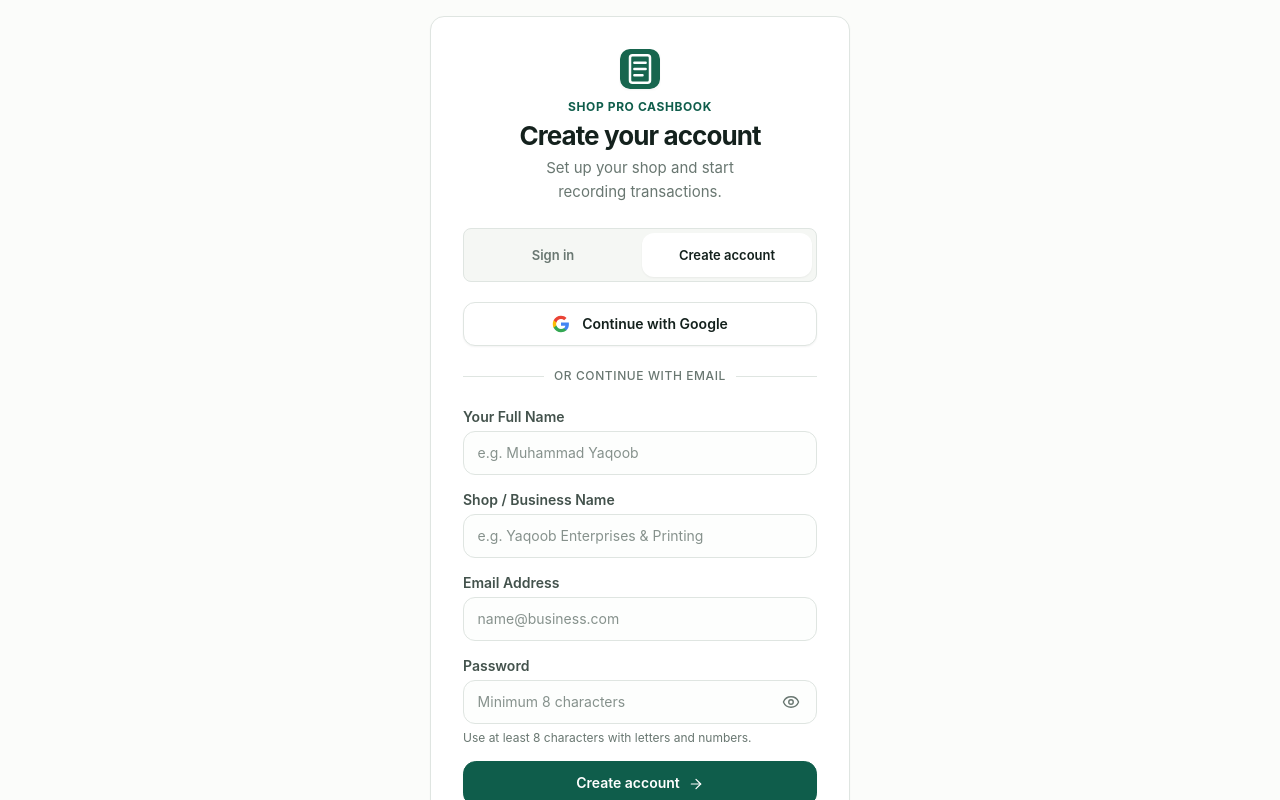
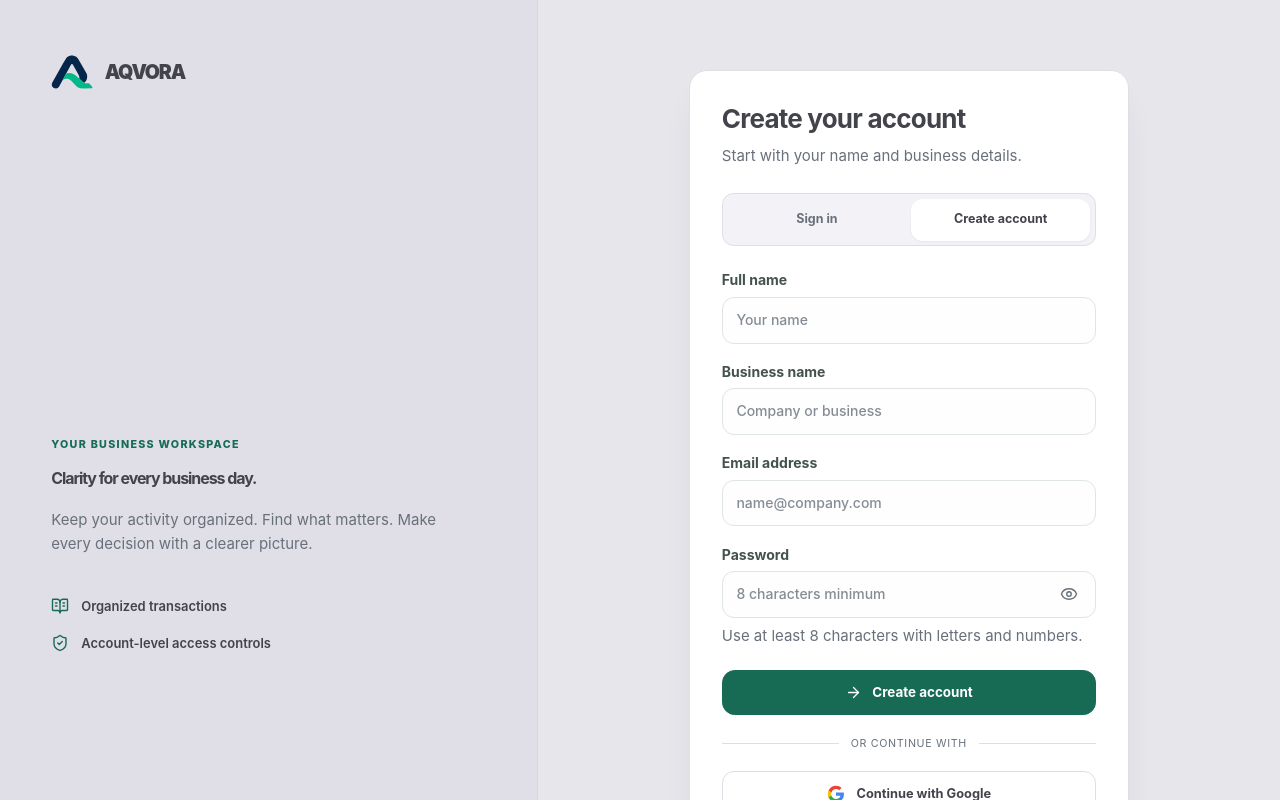
Before and after one commit to yaqoobenterprises/Shop-Pro-Launch, a React (Vite) app: page / in a window 1280 px wide. Both pictures are taken after a click on the button "Create your account". Shown: the top 800 px of the page. Built offline with nearby package versions, Linux system fonts and the light colour scheme; no server answers.

Commit message:
feat(auth): rebuild sign-in signup recovery forms with compact validated AQVORA UX

```diff
--- a/src/components/auth/LockScreen.tsx
+++ b/src/components/auth/LockScreen.tsx
@@ -16,6 +16,7 @@ import { useAuth } from "../../context/AuthContext";
 import { UserAvatar } from "../common/UserAvatar";
 import { getProfileDisplayName } from "../../lib/profileDisplay";
 import { useI18n } from "../../i18n";
+import { AuthFrame } from "./AuthFrame";
 
 const fieldClass =
   "w-full h-11 rounded-lg border border-border-standard bg-surface-bright px-3.5 text-sm outline-none transition placeholder:text-text-muted focus:border-primary focus:ring-2 focus:ring-primary/15";
@@ -29,10 +30,12 @@ const fieldClass =
  */
 export interface AuthScreenProps {
   initialMode?: "signIn" | "signUp" | "forgotPassword";
+  onBack?: () => void;
 }
 
 export const AuthScreen: React.FC<AuthScreenProps> = ({
   initialMode = "signIn",
+  onBack,
 }) => {
   const {
     signIn,
@@ -478,371 +481,161 @@ export const AuthScreen: React.FC<AuthScreenProps> = ({
   }
 
   return (
-    <div className="auth-screen flex min-h-dvh w-full items-center justify-center bg-surface p-4 font-sans text-on-surface">
-      <main className="auth-card w-full max-w-[420px] rounded-xl border border-border-standard bg-surface-bright p-6 shadow-level-2 sm:p-8">
-        {/* Header Branding */}
-        <div className="mb-6 flex flex-col items-center text-center">
-          <img
-            src="/assets/logo.svg"
-            alt="Shop Pro"
-            className="mb-2 h-10 w-10 rounded-lg shadow-xs"
-          />
-          <p className="text-[11px] font-bold uppercase tracking-wider text-primary">
-            Shop Pro Cashbook
+    <AuthFrame onBack={onBack}>
+      <main className="auth-card aq-auth__card">
+        <header className="aq-auth__heading">
+          <h1>{mode === "signIn" ? "Welcome back" : mode === "signUp" ? "Create your account" : "Reset your password"}</h1>
+          <p>
+            {mode === "signIn" ? "Sign in to continue to your business workspace."
+              : mode === "signUp" ? "Start with your name and business details."
+                : "We'll email you a link to reset your password."}
           </p>
-          <h1 className="mt-1 text-xl font-bold tracking-tight text-on-surface">
-            {mode === "signIn" ?
-              "Welcome back"
-            : mode === "signUp" ?
-              "Create your account"
-            : "Reset your password"}
-          </h1>
-          <p className="mt-1 max-w-[300px] text-xs text-text-muted">
-            {mode === "signIn" ?
-              "Sign in to access your shop ledger and accounts."
-            : mode === "signUp" ?
-              "Set up your shop and start recording transactions."
-            : "Enter your registered email to receive reset instructions"}
-          </p>
-        </div>
+        </header>
 
-        {/* Mode Selector Tabs (Sign In / Sign Up) */}
         {mode !== "forgotPassword" && (
-          <div className="auth-mode-tabs mb-5 grid grid-cols-2 gap-1 rounded-lg border border-border-standard bg-surface p-1">
-            <button
-              type="button"
-              onClick={() => {
-                setMode("signIn");
-                setFeedback(null);
-              }}
-              className={`auth-mode-tab flex h-11 items-center justify-center rounded-md text-xs font-semibold transition cursor-pointer ${
-                mode === "signIn" ?
-                  "bg-surface-bright text-on-surface shadow-xs"
-                : "text-text-muted hover:text-on-surface"
-              }`}
-            >
-              Sign in
-            </button>
-            <button
-              type="button"
-              onClick={() => {
-                setMode("signUp");
-                setFeedback(null);
-              }}
-              className={`auth-mode-tab flex h-11 items-center justify-center rounded-md text-xs font-semibold transition cursor-pointer ${
-                mode === "signUp" ?
-                  "bg-surface-bright text-on-surface shadow-xs"
-                : "text-text-muted hover:text-on-surface"
-              }`}
-            >
-              Create account
-            </button>
-          </div>
+          <nav className="aq-auth__switch" aria-label="Account access">
+            <button type="button" aria-current={mode === "signIn" ? "page" : undefined} disabled={isSubmitting || isGoogleLoading}
+              onClick={() => { setMode("signIn"); setFeedback(null); }}>Sign in</button>
+            <button type="button" aria-current={mode === "signUp" ? "page" : undefined} disabled={isSubmitting || isGoogleLoading}
+              onClick={() => { setMode("signUp"); setFeedback(null); }}>Create account</button>
+          </nav>
         )}
 
-        {/* Google Single Sign-On Button */}
-        {mode !== "forgotPassword" && (
+        <form onSubmit={handleSubmit} className="aq-auth__form">
+          <div className="aq-auth__fields">
+            {mode === "signUp" && (
               <>
-            <button
-              type="button"
-              onClick={handleGoogleSignIn}
-              disabled={isSubmitting || isGoogleLoading}
-              className="flex h-11 w-full items-center justify-center gap-3 rounded-lg border border-border-standard bg-surface-bright text-sm font-semibold text-on-surface shadow-xs transition hover:border-outline-variant hover:bg-surface disabled:opacity-60 cursor-pointer"
-            >
-              {isGoogleLoading ?
-                <>
-                  <Loader2 className="h-4 w-4 animate-spin text-primary" />
-                  <span className="text-xs">{t("auth.connectingGoogle")}</span>
-                </>
-              : <>
-                  <svg className="h-4.5 w-4.5 shrink-0" viewBox="0 0 24 24">
-                    <path
-                      fill="#4285F4"
-                      d="M22.56 12.25c0-.78-.07-1.53-.2-2.25H12v4.26h5.92c-.26 1.37-1.04 2.53-2.21 3.31v2.77h3.57c2.08-1.92 3.28-4.74 3.28-8.09z"
-                    />
-                    <path
-                      fill="#34A853"
-                      d="M12 23c2.97 0 5.46-.98 7.28-2.66l-3.57-2.77c-.98.66-2.23 1.06-3.71 1.06-2.86 0-5.29-1.93-6.16-4.53H2.18v2.84C3.99 20.53 7.7 23 12 23z"
-                    />
-                    <path
-                      fill="#FBBC05"
-                      d="M5.84 14.09c-.22-.66-.35-1.36-.35-2.09s.13-1.43.35-2.09V7.06H2.18C1.43 8.55 1 10.22 1 12s.43 3.45 1.18 4.94l2.85-2.22.81-.63z"
-                    />
-                    <path
-                      fill="#EA4335"
-                      d="M12 5.38c1.62 0 3.06.56 4.21 1.64l3.15-3.15C17.45 2.09 14.97 1 12 1 7.7 1 3.99 3.47 2.18 7.06l3.66 2.84c.87-2.6 3.3-4.52 6.16-4.52z"
-                    />
-                  </svg>
-                  <span>{t("auth.continueGoogle")}</span>
-                </>
-              }
-            </button>
-
-            {/* Clean Divider */}
-            <div className="relative my-5">
-              <div className="absolute inset-0 flex items-center">
-                <div className="w-full border-t border-border-standard" />
+                <div className="aq-auth__field">
+                  <label className="aq-auth__field-label" htmlFor="aq-full-name">Full name</label>
+                  <input id="aq-full-name" required type="text" value={form.fullName}
+                    autoComplete="name" maxLength={120} placeholder="Your name"
+                    onChange={(event) => update("fullName", event.target.value)} />
                 </div>
-              <div className="relative flex justify-center text-[11px] font-medium uppercase tracking-wider text-text-muted">
-                <span className="bg-surface-bright px-2.5">{t("auth.orEmail")}</span>
-              </div>
+                <div className="aq-auth__field">
+                  <label className="aq-auth__field-label" htmlFor="aq-company-name">Business name</label>
+                  <input id="aq-company-name" required type="text" value={form.shopName}
+                    autoComplete="organization" maxLength={160} placeholder="Company or business"
+                    onChange={(event) => update("shopName", event.target.value)} />
                 </div>
               </>
             )}
-
-        {/* Email & Password Form */}
-        <form onSubmit={handleSubmit} className="space-y-3.5">
-          {mode === "signUp" && (
-            <>
-              <div>
-                <label className="mb-1 block text-xs font-semibold text-secondary">
-                  Your Full Name
-                </label>
-                <input
-                  required
-                  type="text"
-                  placeholder="e.g. Muhammad Yaqoob"
-                  className={fieldClass}
-                  value={form.fullName}
-                  onChange={(e) => update("fullName", e.target.value)}
-                  autoComplete="name"
-                />
-              </div>
-
-              <div>
-                <label className="mb-1 block text-xs font-semibold text-secondary">
-                  Shop / Business Name
-                </label>
-                <input
-                  required
-                  type="text"
-                  placeholder="e.g. Yaqoob Enterprises & Printing"
-                  className={fieldClass}
-                  value={form.shopName}
-                  onChange={(e) => update("shopName", e.target.value)}
-                  autoComplete="organization"
-                />
-              </div>
-            </>
-          )}
-
-          <div>
-            <label className="mb-1 block text-xs font-semibold text-secondary">
-              Email Address
-            </label>
-            <input
-              required
-              type="email"
-              placeholder="name@business.com"
-              className={fieldClass}
-              value={form.email}
-              onChange={(e) => update("email", e.target.value)}
-              autoComplete="email"
-            />
+            <div className="aq-auth__field">
+              <label className="aq-auth__field-label" htmlFor="aq-email">Email address</label>
+              <input id="aq-email" type="email" required autoComplete="email" inputMode="email" spellCheck={false}
+                value={form.email} placeholder="name@company.com"
+                onChange={(event) => update("email", event.target.value)} />
             </div>
 
             {mode !== "forgotPassword" && (
-            <div>
-              <div className="mb-1 flex items-center justify-between">
-                <label className="block text-xs font-semibold text-secondary">
-                  Password
-                </label>
+              <div className="aq-auth__field">
+                <div className="aq-auth__field-head">
+                  <label htmlFor="aq-password" className="aq-auth__field-label">Password</label>
                   {mode === "signIn" && (
-                  <button
-                    type="button"
-                    onClick={() => {
-                      setMode("forgotPassword");
-                      setFeedback(null);
-                    }}
-                    className="auth-inline-action min-h-11 px-1 text-xs font-medium text-primary hover:text-primary-hover hover:underline cursor-pointer"
-                  >
+                    <button type="button" className="aq-auth__inline"
+                      onClick={() => { setMode("forgotPassword"); setFeedback(null); }}>
                       Forgot password?
                     </button>
                   )}
                 </div>
-              <div className="relative">
-                <input
-                  required
-                  minLength={8}
-                  type={showPassword ? "text" : "password"}
-                  placeholder={
-                    mode === "signUp" ? "Minimum 8 characters" : "••••••••"
-                  }
-                  className={`${fieldClass} pr-10`}
-                  value={form.password}
-                  onChange={(e) => update("password", e.target.value)}
-                  autoComplete={
-                    mode === "signIn" ? "current-password" : "new-password"
-                  }
-                />
-                <button
-                  type="button"
-                  onClick={() => setShowPassword((v) => !v)}
-                  className="auth-password-toggle absolute right-1 top-1 text-text-muted hover:text-on-surface transition cursor-pointer"
-                  aria-label={showPassword ? "Hide password" : "Show password"}
-                >
-                  {showPassword ?
-                    <EyeOff className="h-4.5 w-4.5" />
-                  : <Eye className="h-4.5 w-4.5" />}
+                <div className="aq-auth__input-wrap">
+                  <input id="aq-password" type={showPassword ? "text" : "password"}
+                    required minLength={8} autoComplete={mode === "signIn" ? "current-password" : "new-password"}
+                    value={form.password} placeholder={mode === "signUp" ? "8 characters minimum" : "Enter your password"}
+                    aria-describedby={mode === "signUp" ? "aq-password-hint" : undefined}
+                    onChange={(event) => update("password", event.target.value)} />
+                  <button type="button" className="aq-auth__show-password"
+                    onClick={() => setShowPassword((value) => !value)}
+                    aria-label={showPassword ? "Hide password" : "Show password"}>
+                    {showPassword ? <EyeOff size={18} aria-hidden="true" /> : <Eye size={18} aria-hidden="true" />}
                   </button>
                 </div>
-              {mode === "signUp" && (
-                <p className="mt-1 text-[11px] text-text-muted">
-                  Use at least 8 characters with letters and numbers.
-                </p>
+                {mode === "signUp" && <p className="aq-auth__field-note" id="aq-password-hint">Use at least 8 characters with letters and numbers.</p>}
+              </div>
+            )}
+          </div>
+
+          {feedback && (
+            <div className="aq-auth__feedback" data-tone={feedback.type}
+              role={feedback.type === "error" ? "alert" : "status"} aria-live={feedback.type === "error" ? "assertive" : "polite"}>
+              <span>
+                {feedback.type === "error" ? <AlertCircle size={17} aria-hidden="true" />
+                  : <CheckCircle2 size={17} aria-hidden="true" />}
+                {feedback.text}
+              </span>
+              {feedback.authUrl && (
+                <span>
+                  <a href={feedback.authUrl} target="_blank" rel="noopener noreferrer" className="aq-auth__inline">
+                    {t("auth.openGoogleSignIn")} <ExternalLink size={13} aria-hidden="true" />
+                  </a>
+                  {isGoogleLoading && <button type="button" className="aq-auth__inline"
+                    onClick={() => { setIsGoogleLoading(false); setFeedback(null); }}>Cancel</button>}
+                </span>
+              )}
+              {feedback.isRateLimit && (
+                <button type="button" className="aq-auth__google" disabled={isGoogleLoading}
+                  onClick={() => void handleGoogleSignIn()}>Try Google sign in</button>
               )}
             </div>
           )}
 
-          {feedback && (
-            <div
-              className={`p-3 rounded-lg text-xs leading-relaxed flex flex-col gap-2 ${
-                feedback.type === "error" ?
-                  "bg-danger-bg border border-danger-border text-danger"
-                : feedback.type === "success" ?
-                  "bg-success-bg border border-success-border text-success"
-                : "bg-primary/5 border border-primary/20 text-primary"
-              }`}
-            >
-              <div className="flex items-start gap-2">
-                {feedback.type === "error" ?
-                  <AlertCircle className="h-4 w-4 shrink-0 mt-0.5" />
-                : feedback.type === "info" && isGoogleLoading ?
-                  <Loader2 className="h-4 w-4 shrink-0 mt-0.5 animate-spin text-primary" />
-                : <CheckCircle2 className="h-4 w-4 shrink-0 mt-0.5" />}
-                <span>{feedback.text}</span>
-              </div>
-
-              {feedback.authUrl && (
-                <div className="mt-1 flex items-center gap-3 font-semibold">
-                  <a
-                    href={feedback.authUrl}
-                    target="_blank"
-                    rel="noopener noreferrer"
-                    className="auth-inline-action min-h-10 gap-1 underline text-primary hover:text-primary-hover cursor-pointer"
-                  >
-                    <span>{t("auth.openGoogleSignIn")}</span>
-                    <ExternalLink className="h-3 w-3" />
-                  </a>
-                  {isGoogleLoading && (
-                    <button
-                      type="button"
-                      onClick={() => {
-                        setIsGoogleLoading(false);
-                        setFeedback(null);
-                      }}
-                      className="auth-inline-action min-h-10 text-text-muted hover:text-on-surface hover:underline cursor-pointer font-normal"
-                    >
-                      Cancel
-                    </button>
-                  )}
-                </div>
-              )}
-
-              {feedback.isRateLimit && (
-                <div className="mt-1 flex flex-col gap-2 pt-2 border-t border-danger-border/60">
-                  <button
-                    type="button"
-                    onClick={handleGoogleSignIn}
-                    className="flex h-9 w-full items-center justify-center gap-2 rounded-md bg-surface-bright border border-border-standard text-xs font-semibold text-on-surface hover:bg-surface transition cursor-pointer"
-                  >
-                    <span>{t("auth.googleInstant")}</span>
-                    <ArrowRight className="h-3.5 w-3.5" />
-                  </button>
-                </div>
-              )}
-            </div>
-          )}
-
-          <button
-            type="submit"
-            disabled={isSubmitting || isGoogleLoading}
-            className="mt-2 flex h-11 w-full items-center justify-center gap-2 rounded-lg border border-primary bg-primary text-sm font-semibold text-white shadow-xs transition-colors hover:bg-primary-hover disabled:opacity-60 cursor-pointer"
-          >
-            {isSubmitting ?
-              <>
-                <Loader2 className="h-4 w-4 animate-spin" />
-                <span>
-                  {mode === "signIn" ? "Signing in..."
-                  : mode === "signUp" ? "Creating account..."
-                  : "Sending reset link..."}
-                </span>
-              </>
-            : <>
-                <span>
-                  {mode === "signIn" ? "Sign in"
-                  : mode === "signUp" ? "Create account"
-                  : "Send reset link"}
-                </span>
-                <ArrowRight className="h-4 w-4" />
-              </>
-            }
+          <button type="submit" className="aq-auth__submit" disabled={isSubmitting || isGoogleLoading} aria-busy={isSubmitting}>
+            {isSubmitting ? <Loader2 size={17} className="animate-spin motion-reduce:animate-none" aria-hidden="true" />
+              : <ArrowRight size={17} aria-hidden="true" />}
+            {isSubmitting ? (mode === "signIn" ? "Signing in…" : mode === "signUp" ? "Creating account…" : "Sending link…")
+              : (mode === "signIn" ? "Sign in" : mode === "signUp" ? "Create account" : "Send reset link")}
           </button>
         </form>
 
-        {/* Footer Navigation */}
-        <div className="mt-6 pt-5 border-t border-border-standard text-center text-xs text-text-muted">
-          {mode === "forgotPassword" ?
-            <button
-              type="button"
-              onClick={() => {
-                setMode("signIn");
-                setFeedback(null);
-              }}
-              className="auth-inline-action min-h-11 gap-1.5 px-1 font-semibold text-primary hover:underline cursor-pointer"
-            >
-              <ArrowLeft className="h-3.5 w-3.5" />
-              <span>{t("auth.backToSignIn")}</span>
+        {mode !== "forgotPassword" && (
+          <>
+            <div className="aq-auth__divider"><span>or continue with</span></div>
+            <button type="button" className="aq-auth__google"
+              onClick={() => void handleGoogleSignIn()} disabled={isGoogleLoading || isSubmitting}
+              aria-busy={isGoogleLoading}>
+              {isGoogleLoading ? <Loader2 size={18} className="animate-spin motion-reduce:animate-none" aria-hidden="true" />
+                : <svg viewBox="0 0 24 24" aria-hidden="true">
+                    <path fill="#4285F4" d="M22.56 12.25c0-.78-.07-1.53-.2-2.25H12v4.26h5.92c-.26 1.37-1.04 2.53-2.21 3.31v2.77h3.57c2.08-1.92 3.28-4.74 3.28-8.09z" />
+                    <path fill="#34A853" d="M12 23c2.97 0 5.46-.98 7.28-2.66l-3.57-2.77c-.98.66-2.23 1.06-3.71 1.06-2.86 0-5.29-1.93-6.16-4.53H2.18v2.84C3.99 20.53 7.7 23 12 23z" />
+                    <path fill="#FBBC05" d="M5.84 14.09c-.22-.66-.35-1.36-.35-2.09s.13-1.43.35-2.09V7.06H2.18C1.43 8.55 1 10.22 1 12s.43 3.45 1.18 4.94l2.85-2.22.81-.63z" />
+                    <path fill="#EA4335" d="M12 5.38c1.62 0 3.06.56 4.21 1.64l3.15-3.15C17.45 2.09 14.97 1 12 1 7.7 1 3.99 3.47 2.18 7.06l3.66 2.84c.87-2.6 3.3-4.52 6.16-4.52z" />
+                  </svg>}
+              {isGoogleLoading ? "Connecting…" : "Continue with Google"}
             </button>
-          : mode === "signIn" ?
-            <p>
-              Don't have an account?{" "}
-              <button
-                type="button"
-                onClick={() => {
-                  setMode("signUp");
-                  setFeedback(null);
-                }}
-                className="auth-inline-action min-h-11 px-1 font-semibold text-primary hover:underline cursor-pointer"
-              >
-                Create one now
+          </>
+        )}
+
+        <footer className="aq-auth__form-footer">
+          {mode === "forgotPassword" ? (
+            <button type="button" className="aq-auth__inline"
+              onClick={() => { setMode("signIn"); setFeedback(null); }}>
+              <ArrowLeft size={14} aria-hidden="true" /> Back to sign in
             </button>
-            </p>
-          : <p>
-              Already have an account?{" "}
-              <button
-                type="button"
-                onClick={() => {
-                  setMode("signIn");
-                  setFeedback(null);
-                }}
-                className="auth-inline-action min-h-11 px-1 font-semibold text-primary hover:underline cursor-pointer"
-              >
-                Sign in instead
+          ) : mode === "signIn" ? (
+            <span>New here? <button type="button" className="aq-auth__inline"
+              onClick={() => { setMode("signUp"); setFeedback(null); }}>Create an account</button></span>
+          ) : (
+            <span>Already registered? <button type="button" className="aq-auth__inline"
+              onClick={() => { setMode("signIn"); setFeedback(null); }}>Sign in</button></span>
+          )}
+          <details className="aq-auth__support">
+            <summary className="aq-auth__field-note">Having trouble signing in?</summary>
+            <button type="button" className="aq-auth__inline" disabled={isSubmitting}
+              onClick={async () => {
+                if (!window.confirm("Clear cached session data and reset the connection on this device?")) return;
+                setIsSubmitting(true);
+                setFeedback({ type: "info", text: "Resetting your saved connection…" });
+                try { await resetConnectionAndSession(); }
+                catch { setFeedback({ type: "error", text: "Connection reset failed. Please try again." }); }
+                finally { setIsSubmitting(false); }
+              }}>
+              Reset connection on this device
             </button>
-            </p>
-          }
+          </details>
+        </footer>
+      </main>
+    </AuthFrame>
+  );
 
-          <div className="mt-4 pt-3 border-t border-border-standard/60 text-center">
-            <button
-              type="button"
-              onClick={async () => {
-                setIsSubmitting(true);
-                setFeedback({
-                  type: "info",
-                  text: "Clearing stale credentials and resetting connection...",
-                });
-                await resetConnectionAndSession();
-              }}
-              className="auth-inline-action min-h-10 px-1 text-[11px] text-text-muted hover:text-primary transition underline cursor-pointer"
-            >
-              Reset connection & clear cached session
-            </button>
-          </div>
-        </div>
-      </main>
-    </div>
-  );
 };
 
 /**
```
Lines whose indentation alone changed are shown as unchanged.
